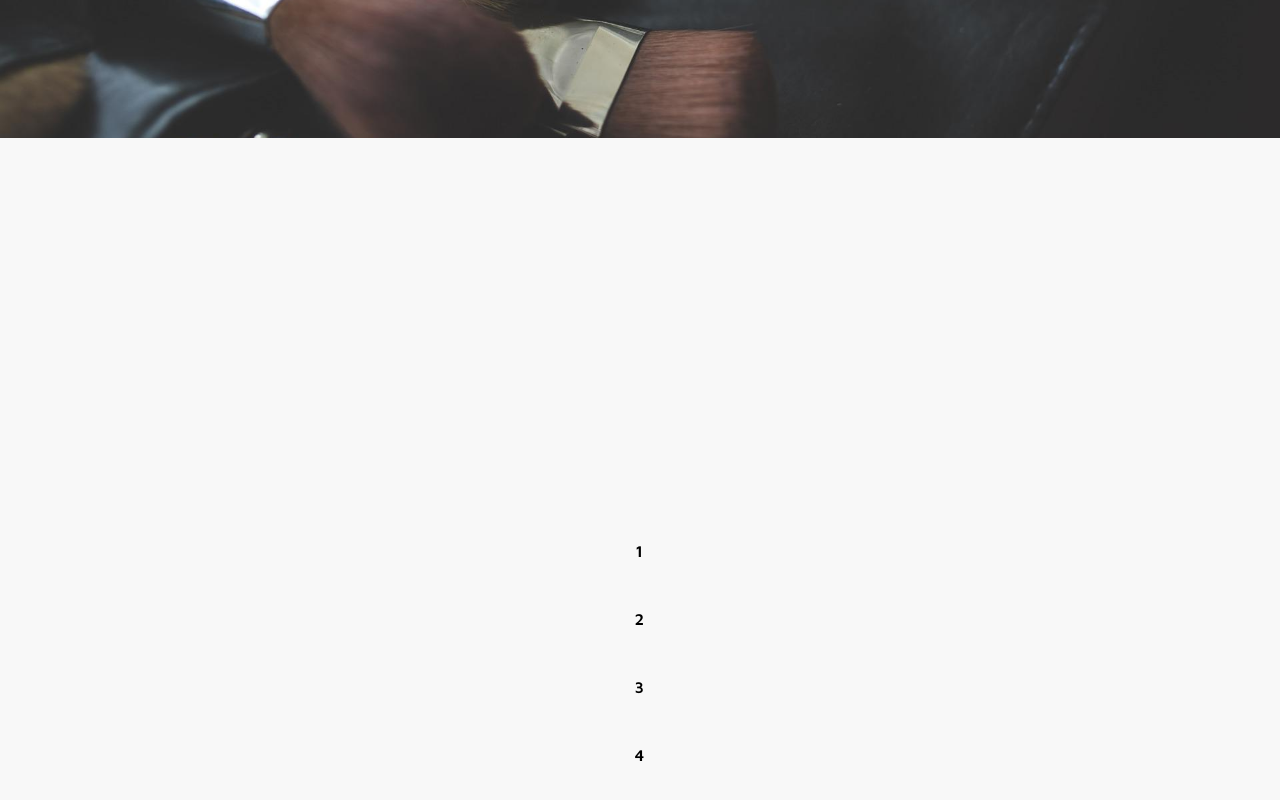
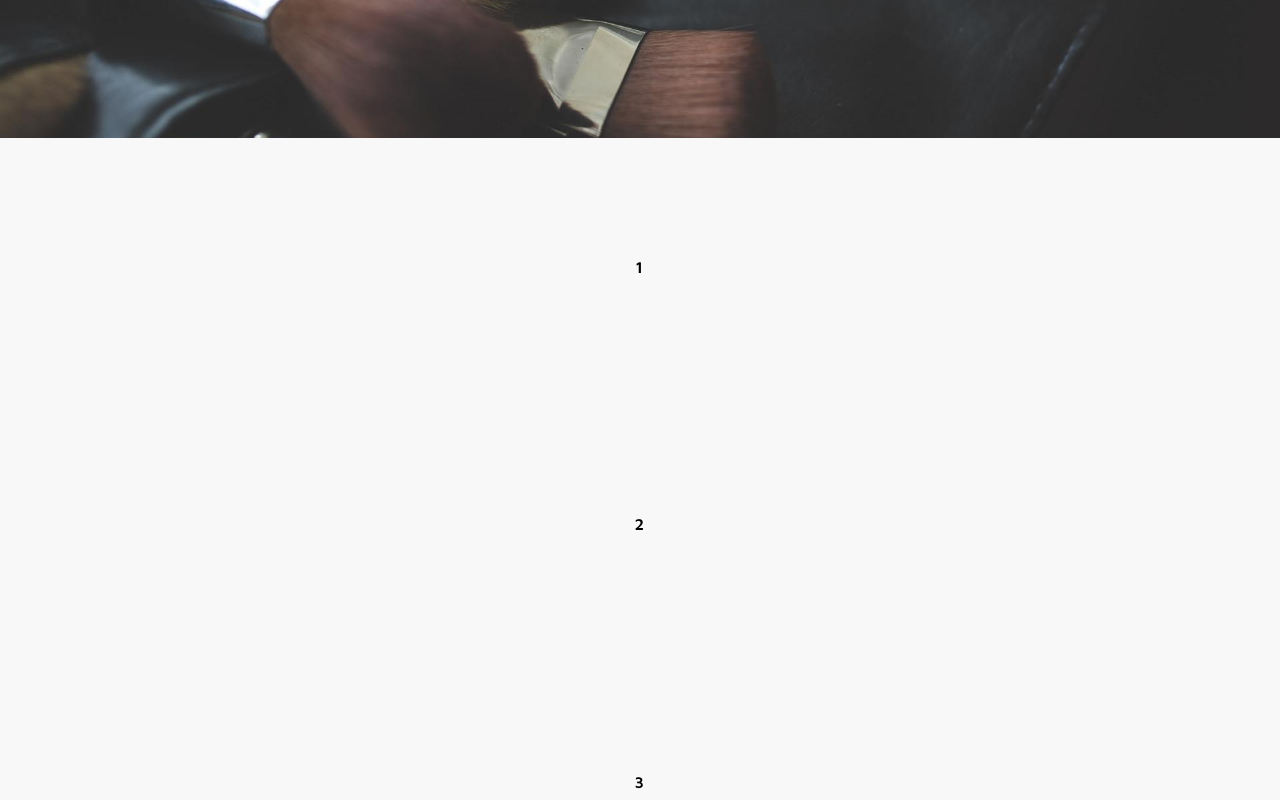
Before and after one commit to bogdiusf/didimua, a React (Vite) app: page / in a window 1280 px wide. Shown: the part 500-1300 px from the top of the page. Built offline with nearby package versions, Linux system fonts and the light colour scheme.

Commit message:
Added home link in sidebar, wrapper setstate from provider in a callback fcn

```diff
--- a/src/components/context/ContextProvider.jsx
+++ b/src/components/context/ContextProvider.jsx
@@ -1,12 +1,16 @@
-import React, { useState } from 'react'
+import React, { useState, useCallback } from 'react'
 import { Context } from './Context'
 
 const ContextProvider = ({ children }) => {
   const [isSidebarToggled, setIsSidebarToggled] = useState(false)
   const [isLoading, setIsLoading] = useState(false)
 
+  const setIsSidebarToggledCallback = useCallback((value) =>
+    setIsSidebarToggled(value)
+  )
+
   const handleSidebar = () => {
-    setIsSidebarToggled(!isSidebarToggled)
+    setIsSidebarToggledCallback(!isSidebarToggled)
   }
 
   const data = {
@@ -14,7 +18,8 @@ const ContextProvider = ({ children }) => {
     setIsSidebarToggled,
     handleSidebar,
     isLoading,
-    setIsLoading
+    setIsLoading,
+    setIsSidebarToggledCallback
   }
 
   return <Context.Provider value={data}>{children}</Context.Provider>
--- a/src/components/navigation/navbar/Navbar.jsx
+++ b/src/components/navigation/navbar/Navbar.jsx
@@ -13,7 +13,7 @@ import brandLogo from '../../../assets/1717679-200.png'
 const useStyles = createUseStyles(NavbarStyles)
 
 const Navbar = () => {
-  const { isSidebarToggled, setIsSidebarToggled, handleSidebar } =
+  const { isSidebarToggled, setIsSidebarToggledCallback, handleSidebar } =
     useContext(Context)
   const [isNavSticky, setIsNavSticky] = useState(false)
 
@@ -55,7 +55,7 @@ const Navbar = () => {
         <div className={classes.navRightSide}>
           <Links
             wrapperClass={classes.navLinks}
-            setIsSidebarToggled={setIsSidebarToggled}
+            setIsSidebarToggledCallback={setIsSidebarToggledCallback}
           />
           <MdMenu onClick={handleSidebar} className={classes.menuIcon} />
         </div>
--- a/src/components/navigation/sidebar/Sidebar.jsx
+++ b/src/components/navigation/sidebar/Sidebar.jsx
@@ -34,7 +34,10 @@ const Sidebar = ({ handleSidebar, isSidebarToggled }) => {
   return (
     <div className={classes.sidebar}>
       <MdClose className={classes.closeIcon} onClick={handleSidebar} />
-      <Links wrapperClass={classes.sidebarLinks} />
+      <Links
+        wrapperClass={classes.sidebarLinks}
+        isSidebarToggled={isSidebarToggled}
+      />
     </div>
   )
 }
--- a/src/components/pages/homepage/Homepage.styles.js
+++ b/src/components/pages/homepage/Homepage.styles.js
@@ -53,9 +53,8 @@ const HomepageStyles = {
   homepageBody: {
     height: '100%',
     display: 'flex',
-    gap: 50,
     flexDirection: 'column',
-    justifyContent: 'center',
+    justifyContent: 'space-around',
     alignItems: 'center',
   }
 }
--- a/src/components/shared/navigation/Links.jsx
+++ b/src/components/shared/navigation/Links.jsx
@@ -1,16 +1,25 @@
 import React from 'react'
 import { Link } from 'react-router-dom'
 
-const Links = ({ wrapperClass, setIsSidebarToggled }) => {
+const Links = ({
+  wrapperClass,
+  setIsSidebarToggledCallback,
+  isSidebarToggled = false
+}) => {
   return (
     <div className={wrapperClass}>
-      <Link to="/my-work" onClick={() => setIsSidebarToggled(false)}>
+      {isSidebarToggled && (
+        <Link to="/" onClick={() => setIsSidebarToggledCallback(false)}>
+          Home
+        </Link>
+      )}
+      <Link to="/my-work" onClick={() => setIsSidebarToggledCallback(false)}>
         My work
       </Link>
-      <Link to="/about-me" onClick={() => setIsSidebarToggled(false)}>
+      <Link to="/about-me" onClick={() => setIsSidebarToggledCallback(false)}>
         About me
       </Link>
-      <Link to="/contact" onClick={() => setIsSidebarToggled(false)}>
+      <Link to="/contact" onClick={() => setIsSidebarToggledCallback(false)}>
         Contact me
       </Link>
     </div>
```
